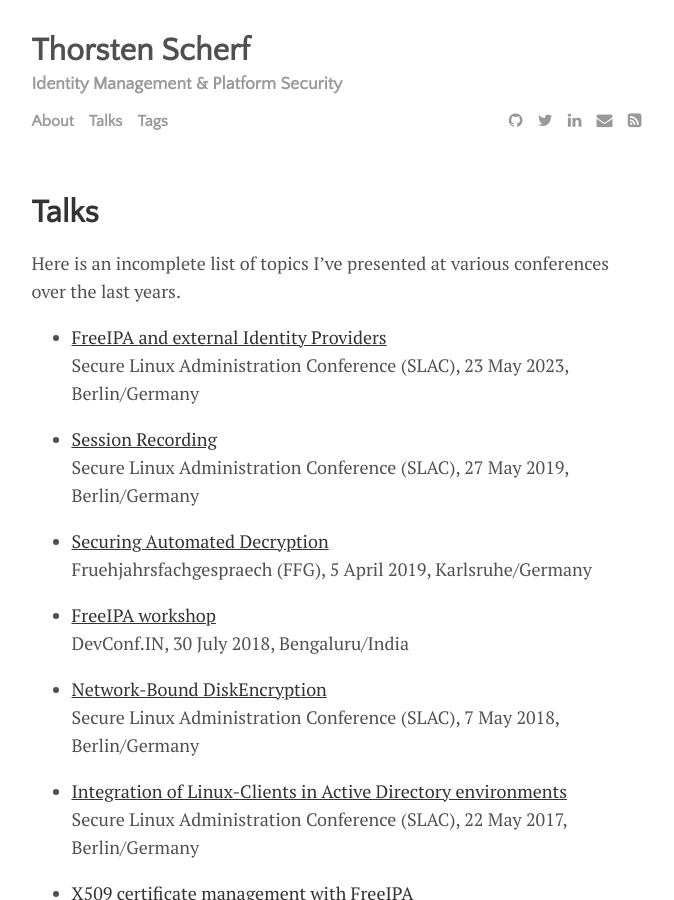
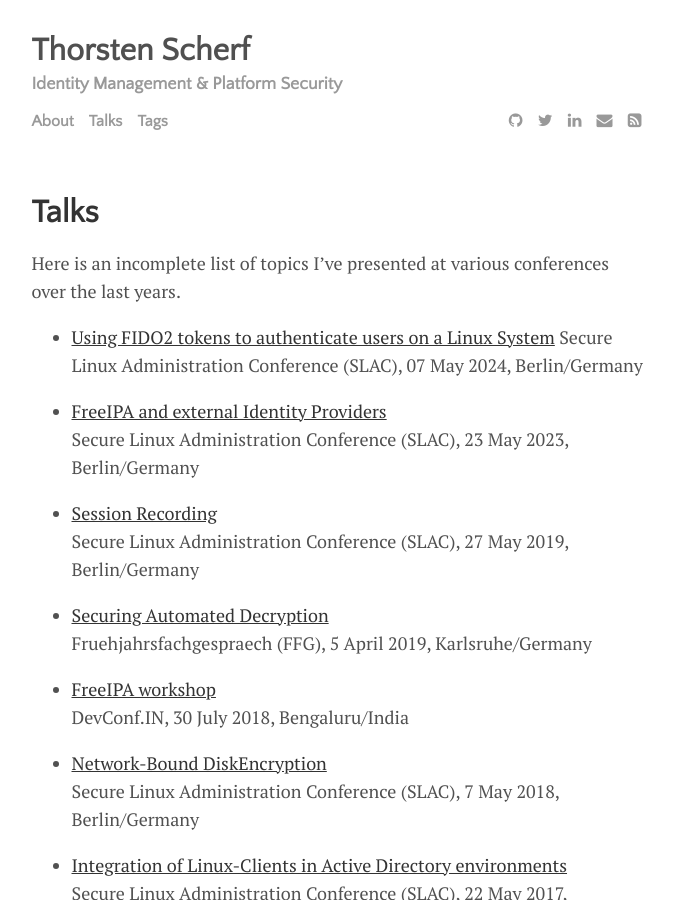
Before and after one commit to tscherf/tscherf.github.io, a Jekyll site: the page built from menu/talks.md, in a window 1280 px wide and 900 px high. Shown: the whole window, without its empty margins (301-975 px from the left). Built offline with Jekyll 4.4.1, drawn with Linux system fonts in a browser that asks for light colours.

Commit message:
Update talks.md

```diff
--- a/menu/talks.md
+++ b/menu/talks.md
@@ -5,6 +5,9 @@ title: Talks
 
 Here is an incomplete list of topics I've presented at various conferences over
 the last years.
+
+- [Using FIDO2 tokens to authenticate users on a Linux System](https://www.heinlein-support.de/slac/2024/vortrag/mit-fido2-tokens-zentral-verwaltete-benutzer-einem-linux-system-anmelden)
+Secure Linux Administration Conference (SLAC), 07 May 2024, Berlin/Germany
 
 - [FreeIPA and external Identity Providers](https://www.heinlein-support.de/slac/2023/vortrag/freeipa-und-anbindung-externe-identity-provider)
 Secure Linux Administration Conference (SLAC), 23 May 2023, Berlin/Germany
```
